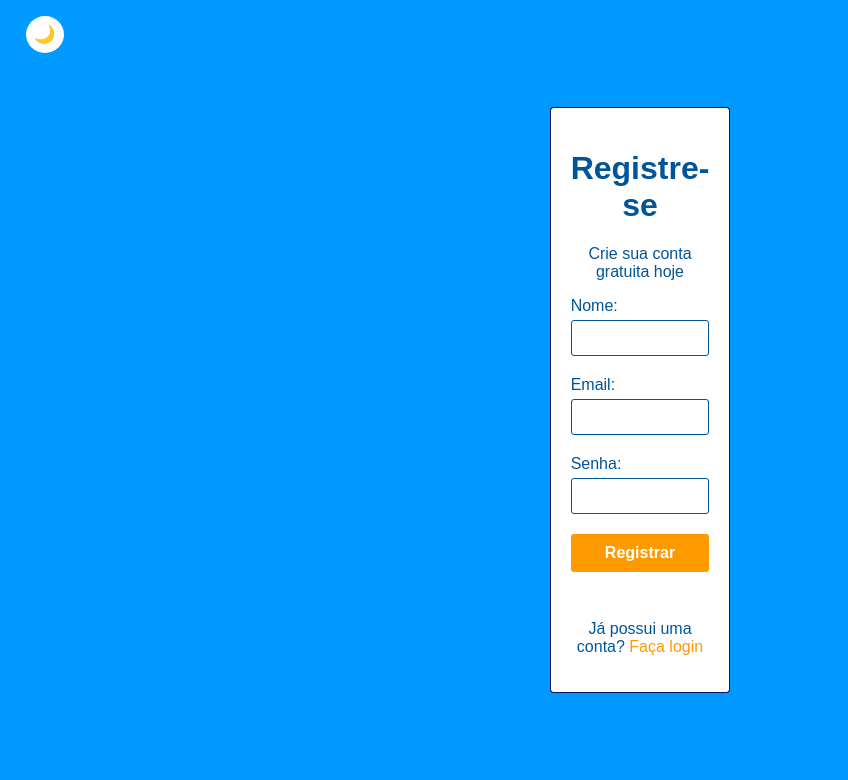
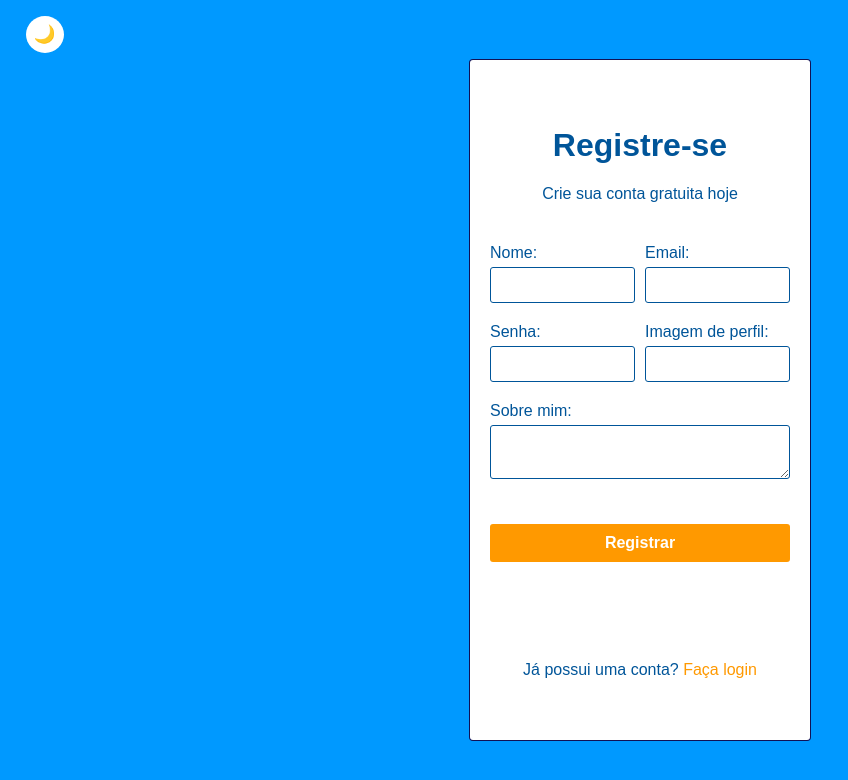
Before and after one commit to guilhermemadeira1/projeto-login-autenticado, a React (Vite) app: page /registro in a window 1280 px wide. Shown: the top 780 px of the page, without its empty margins (0-848 px from the left). Built offline with nearby package versions, Linux system fonts and the light colour scheme.

Commit message:
feat: registro inserindo endereço da foto de perfil

```diff
--- a/src/routes/Register.jsx
+++ b/src/routes/Register.jsx
@@ -9,9 +9,11 @@ import Paragraph from '../components/Paragraph';
 import NavLink from '../components/NavLink';
 
 export default function Register() {
-    const inputNameRef = useRef(null);
-    const inputEmailRef = useRef(null);
-    const inputPasswordRef = useRef(null);
+    const inputNameRef = useRef();
+    const inputEmailRef = useRef();
+    const inputPasswordRef = useRef();
+    const inputDescriptionRef = useRef();
+    const inputImageRef = useRef();
     const showMessage = useRef(false);
     const [regStatus, setRegStatus] = useState({success: false, message: ''});
 
@@ -20,6 +22,8 @@ export default function Register() {
         const name = inputNameRef.current.value;
         const email = inputEmailRef.current.value;
         const password = inputPasswordRef.current.value;
+        const description = inputDescriptionRef.current.value;
+        const image = inputImageRef.current.value;
         let users = JSON.parse(localStorage.getItem("registeredUsers")) || [];
 
         if(name && email && password){
@@ -34,7 +38,7 @@ export default function Register() {
             if(!emailBeingUsed){
                 if(!userDoesExist){
                     const nextId =  users.length > 0? Math.max(...users.map(u => u.id)) + 1 : 0; // mapeia os ids e faz um spread para separar o array em valores individuais para o Math.max comparar
-                    users = [...users, {id: nextId, name, email, password}];
+                    users = [...users, {id: nextId, name, email, password, description, image}];
                     localStorage.setItem("registeredUsers", JSON.stringify(users));
                     setRegStatus({success: true, message: "Usuário cadastrado com sucesso!"});
 
@@ -46,7 +50,6 @@ export default function Register() {
             else{
                 setRegStatus({success: false, message: "Este email já está sendo usado"});
             }
-
         }
         else{
             setRegStatus({success: false, message: "Dados estão faltando"})
@@ -56,15 +59,21 @@ export default function Register() {
 
     return(
         <Background>
-            <Form action="">
+            <Form action="" $width="60%" $maxWidth="300px" $height="80%">
                 <div>
                     <Heading level='1'>Registre-se</Heading>
                     <Paragraph>Crie sua conta gratuita hoje</Paragraph>
                 </div>
                 <div style={{width: '100%'}}>
-                    <Field type="text" label="Nome" inputRef={inputNameRef}/>
-                    <Field type="email" label="Email" inputRef={inputEmailRef}/>
-                    <Field type="password" label="Senha" inputRef={inputPasswordRef}/>
+                    <div style={{display: 'flex', gap: '10px'}}>
+                        <Field type="text" label="Nome" inputRef={inputNameRef} required/>
+                        <Field type="email" label="Email" inputRef={inputEmailRef} required/>
+                    </div>
+                    <div style={{display: 'flex', gap: '10px'}}>
+                        <Field type="password" label="Senha" inputRef={inputPasswordRef} required/>
+                        <Field type="text" label="Imagem de perfil" inputRef={inputImageRef}/>
+                    </div>
+                    <Field type="textarea" label="Sobre mim" inputRef={inputDescriptionRef}/>
                 </div>
                 <Button submit onClick={(e) => handleRegister(e)}>Registrar</Button>
                 <Paragraph $color={regStatus.success? '#0a3' : '#f03'} $size="1em">
```
